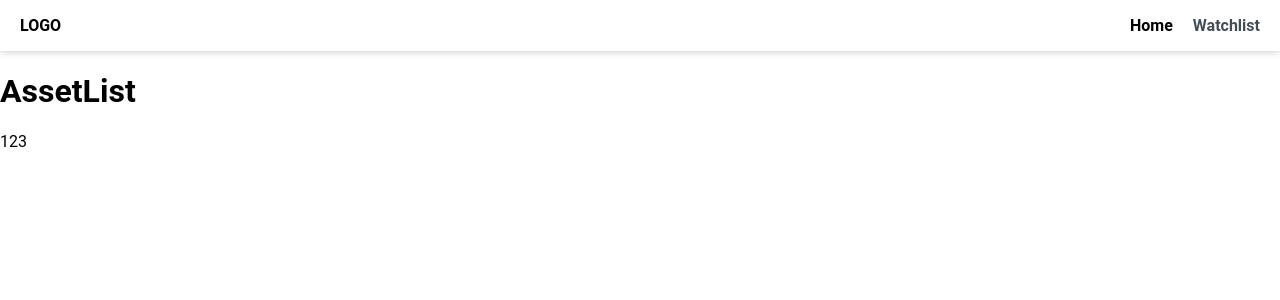
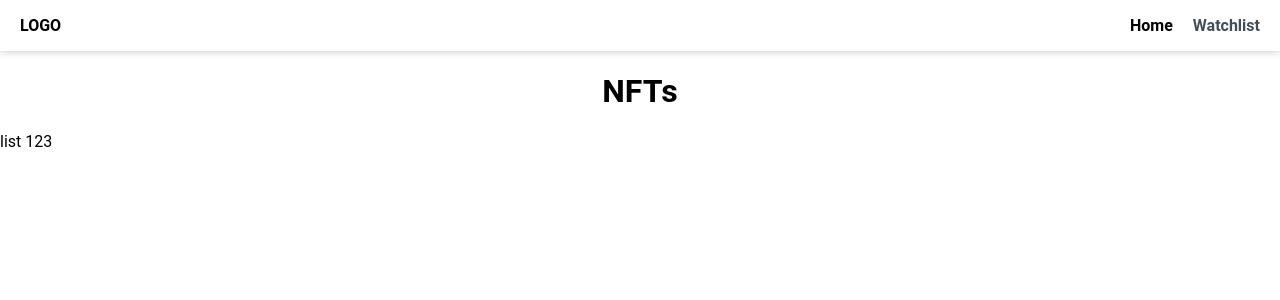
Before and after one commit to joe20182/opensea-items, a React (Create React App) app: page / in a window 1280 px wide. Shown: the top 300 px of the page. Built offline with nearby package versions, Linux system fonts and the light colour scheme; the HTML template or start-up script is replaced by a standard one.

Commit message:
edit: restructure folder

```diff
--- a/src/components/Header.tsx
+++ b/src/components/Header/index.tsx
@@ -1,6 +1,6 @@
 import { FC } from 'react';
 import { NavLink } from 'react-router-dom';
-import classes from './Header.module.css';
+import classes from './index.module.css';
 
 const Header: FC = () => (
   <header>
--- /dev/null
+++ b/src/pages/AssetList/index.module.css
@@ -0,0 +1,3 @@
+h1.PageTitle {
+  text-align: center;
+}
--- a/src/pages/AssetList.tsx
+++ b/src/pages/AssetList/index.tsx
@@ -1,11 +1,12 @@
 import { FC } from 'react';
+import classes from './index.module.css';
 
 const AssetList: FC = () => {
   const q = '123';
   return (
     <>
-      <h1>AssetList</h1>
-      <p>{q}</p>
+      <h1 className={classes.PageTitle}>NFTs</h1>
+      <div>list {q}</div>
     </>
   );
 };
--- a/src/pages/WatchList.tsx
+++ /dev/null
@@ -1,5 +0,0 @@
-import { FC } from 'react';
-
-const WatchList: FC = () => <h1>WatchList</h1>;
-
-export default WatchList;
--- /dev/null
+++ b/src/pages/WatchList/index.module.css
@@ -0,0 +1,3 @@
+h1.PageTitle {
+  text-align: center;
+}
--- /dev/null
+++ b/src/pages/WatchList/index.tsx
@@ -0,0 +1,6 @@
+import { FC } from 'react';
+import classes from './index.module.css';
+
+const WatchList: FC = () => <h1 className={classes.PageTitle}>WatchList</h1>;
+
+export default WatchList;
```
Also changed, not shown: src/components/Header/index.module.css (renamed from src/components/Header.module.css).
